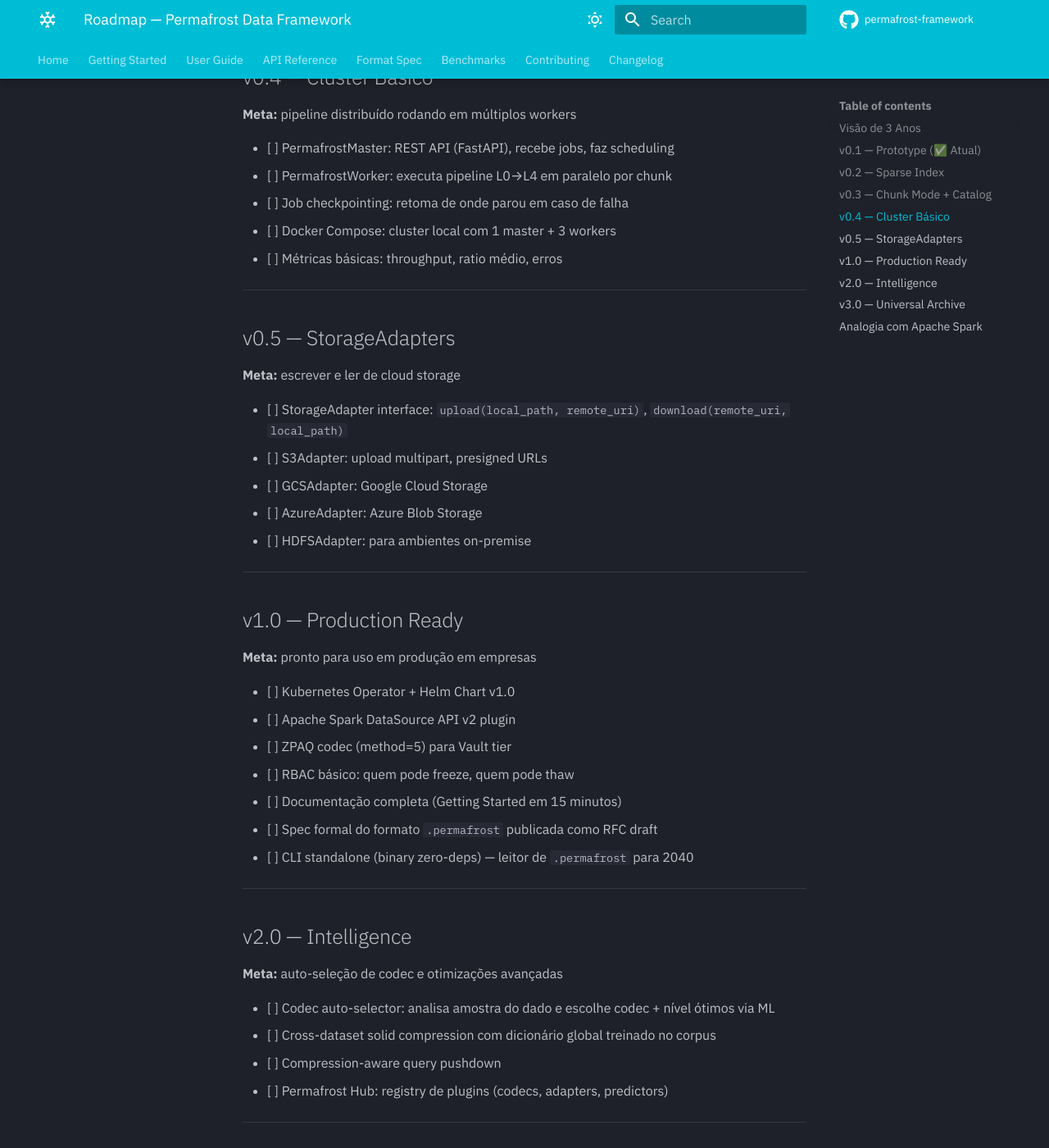
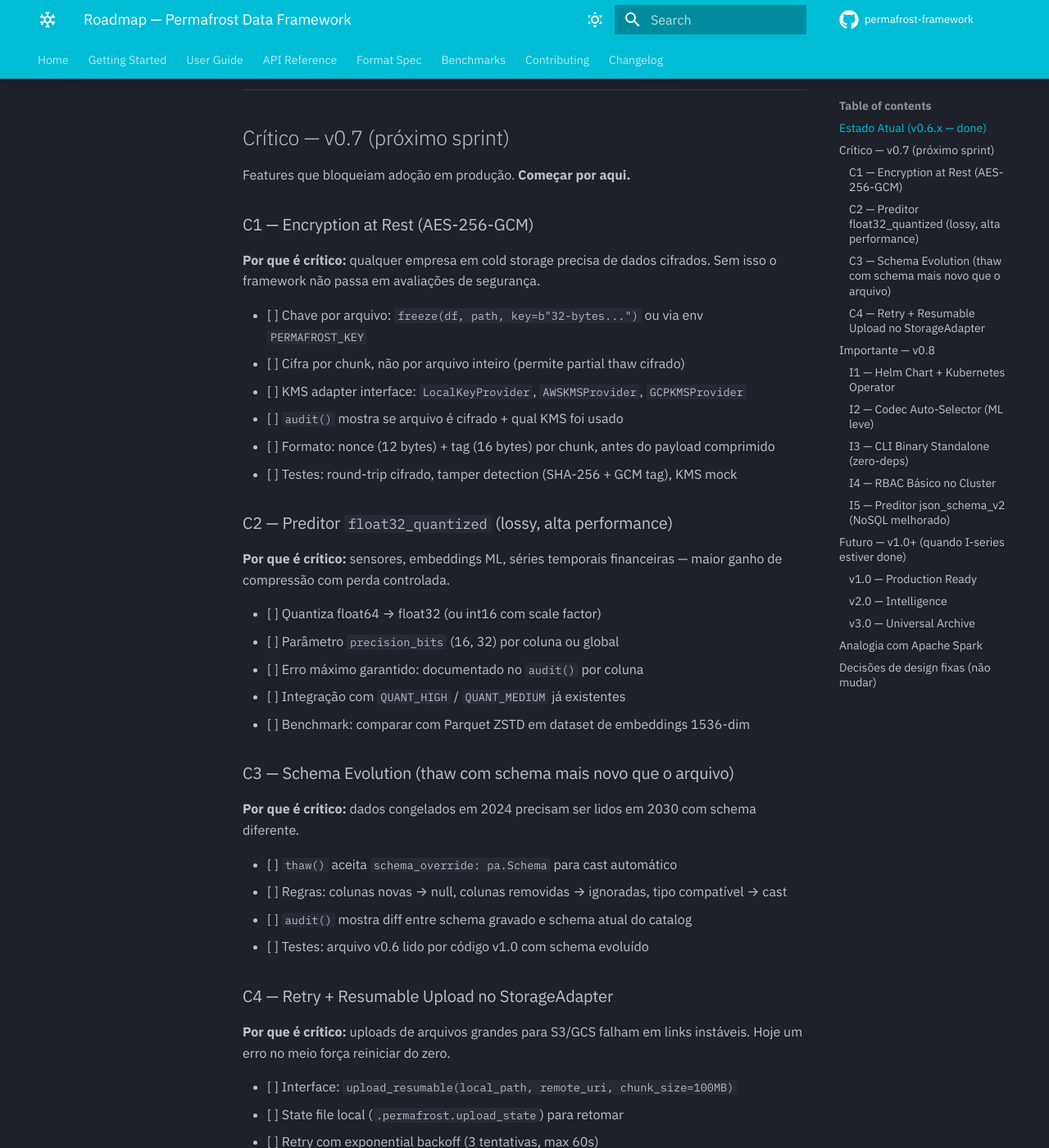
Before and after one commit to caua-ferreira/permafrost-framework, an MkDocs documentation site: the page built from docs/ROADMAP.md, in a window 1280 px wide and 1400 px high, scrolled down 1295 px. Shown: the whole window at 82% size. Built offline with MkDocs 1.6.1 and Material for MkDocs 9.7.7, drawn with Linux system fonts in a browser that asks for light colours; comment, search, counter and statistics services are not loaded; the version menu is left out; some of the changed text lies outside the part shown.

Commit message:
feat(crypto): AES-256-GCM encryption at rest (C1 — v0.7)
- Novo módulo permafrost/crypto.py: KeyProvider (ABC), LocalKeyProvider,
  resolve_key(), encrypt_chunk(), decrypt_chunk() com AES-256-GCM
- freeze() e thaw() aceitam key= (bytes, bytearray ou KeyProvider)
- freeze_stream(), thaw_iter() e freeze_file() também suportam key=
- FLAG_ENCRYPTED (0x20) no header; campos enc_kms + key_id embutidos
- audit() expõe encrypted, kms e key_id sem descomprimir
- Chave via env var PERMAFROST_KEY (hex 64 chars ou 32 bytes raw)
- 32 novos testes cobrindo round-trip, tamper detection, env var,
  partial thaw cifrado, thaw sem chave — erro claro
- cryptography>=41.0.0 adicionada às dependências
- ROADMAP.md reescrito com estado atual e features C1-C4 e I1-I5

```diff
--- a/docs/ROADMAP.md
+++ b/docs/ROADMAP.md
@@ -1,121 +1,169 @@
 # Roadmap — Permafrost Data Framework
 
-## Visão de 3 Anos
-
-O Permafrost segue a mesma estratégia que tornou o Apache Spark sustentável:
-documentação de qualidade, governança transparente, ecossistema de plugins e comunidade ativa.
+> **Versão atual:** 0.6.4 — branch `main`
+> **Última atualização:** 2026-05-15
 
 ---
 
-## v0.1 — Prototype (✅ Atual)
+## Estado Atual (v0.6.x — done)
 
-**Entregues:**
-- [x] Formato `.permafrost` com magic bytes, SHA-256 duplo, schema Arrow embutido
-- [x] 5 preditores colunares: delta_zigzag, lag1_zigzag, ts_delta_s, category_u8, raw_text
-- [x] Codecs: Zstd L19 + LZMA2 extreme
-- [x] Quant levels: lossless, high, medium
-- [x] `freeze()` + `thaw()` + `audit()` funcionando em Python
-- [x] Bit-rot detection antes de qualquer decompressão
-- [x] Benchmarks completos: 80k linhas × 18 colunas, projeção 10 GB
-- [x] Estudo completo de algoritmos (Zstd, LZMA2, Brotli, ZPAQ, Parquet)
+Tudo abaixo está implementado, testado e publicado no PyPI.
+
+| Componente | Status | Detalhe |
+|---|---|---|
+| Formato `.permafrost` | ✅ | Magic bytes, SHA-256 por chunk, schema Arrow embutido, footer sparse index |
+| Preditores colunares | ✅ | delta_zigzag, lag1_zigzag, ts_delta_s, category_u8, raw_text |
+| Codecs | ✅ | Zstd L19, LZMA2 extreme, ZPAQ basic |
+| Quant levels | ✅ | NONE, HIGH, MEDIUM, LOW |
+| `freeze()` / `thaw()` / `audit()` | ✅ | API pública estável |
+| Bit-rot detection | ✅ | SHA-256 verificado antes de qualquer decompress |
+| Sparse index + partial thaw | ✅ | `thaw(path, filter={col: val})` lê só chunks relevantes |
+| Chunk mode (streaming) | ✅ | `freeze_file()`, `freeze_stream()`, `thaw_iter()` |
+| PermafrostCatalog (DuckDB) | ✅ | Thread-safe, search por tags/período/schema |
+| StorageAdapters | ✅ | S3, GCS, Azure, Local — `freeze_to()` / `thaw_from()` |
+| Cluster (FastAPI) | ✅ | PermafrostMaster + PermafrostWorker + PermafrostClient |
+| Spark DataSource API v2 | ✅ | Plugin opcional (requer pyspark) |
+| CLI (`permafrost freeze/thaw/audit`) | ✅ | Typer + Rich |
+| Suite de testes | ✅ | 385 passed, 5 skipped — CI GitHub 3.10/3.11/3.12 |
+| Notebooks de exemplo | ✅ | 7 notebooks com outputs reais no repositório |
+| Dockerfiles | ✅ | Dockerfile.master + Dockerfile.worker |
+| PyPI | ✅ | `pip install permafrost-framework` |
+| Docker Hub | ✅ | CI publica em tags v* (secrets configurados) |
 
 ---
 
-## v0.2 — Sparse Index
+## Crítico — v0.7 (próximo sprint)
 
-**Meta:** thaw parcial sem descomprimir o arquivo inteiro
+Features que bloqueiam adoção em produção. **Começar por aqui.**
 
-- [ ] Índice esparso no final do arquivo (inspirado no Parquet footer)
-- [ ] Estrutura: `[n_entries:u32][partition_key][row_start:u64][byte_offset:u64]...`
-- [ ] `thaw(path, filter={'ano': 2022, 'regiao': 'Sul'})` — lê só os chunks necessários
-- [ ] `footer_offset` nos últimos 8 bytes — leitura de trás para frente
-- [ ] Testes: verificar que thaw de 1% dos dados não descomprime mais de 5% do arquivo
+### C1 — Encryption at Rest (AES-256-GCM)
+
+**Por que é crítico:** qualquer empresa em cold storage precisa de dados cifrados. Sem isso o framework não passa em avaliações de segurança.
+
+- [ ] Chave por arquivo: `freeze(df, path, key=b"32-bytes...")` ou via env `PERMAFROST_KEY`
+- [ ] Cifra por chunk, não por arquivo inteiro (permite partial thaw cifrado)
+- [ ] KMS adapter interface: `LocalKeyProvider`, `AWSKMSProvider`, `GCPKMSProvider`
+- [ ] `audit()` mostra se arquivo é cifrado + qual KMS foi usado
+- [ ] Formato: nonce (12 bytes) + tag (16 bytes) por chunk, antes do payload comprimido
+- [ ] Testes: round-trip cifrado, tamper detection (SHA-256 + GCM tag), KMS mock
+
+### C2 — Preditor `float32_quantized` (lossy, alta performance)
+
+**Por que é crítico:** sensores, embeddings ML, séries temporais financeiras — maior ganho de compressão com perda controlada.
+
+- [ ] Quantiza float64 → float32 (ou int16 com scale factor)
+- [ ] Parâmetro `precision_bits` (16, 32) por coluna ou global
+- [ ] Erro máximo garantido: documentado no `audit()` por coluna
+- [ ] Integração com `QUANT_HIGH` / `QUANT_MEDIUM` já existentes
+- [ ] Benchmark: comparar com Parquet ZSTD em dataset de embeddings 1536-dim
+
+### C3 — Schema Evolution (thaw com schema mais novo que o arquivo)
+
+**Por que é crítico:** dados congelados em 2024 precisam ser lidos em 2030 com schema diferente.
+
+- [ ] `thaw()` aceita `schema_override: pa.Schema` para cast automático
+- [ ] Regras: colunas novas → null, colunas removidas → ignoradas, tipo compatível → cast
+- [ ] `audit()` mostra diff entre schema gravado e schema atual do catalog
+- [ ] Testes: arquivo v0.6 lido por código v1.0 com schema evoluído
+
+### C4 — Retry + Resumable Upload no StorageAdapter
+
+**Por que é crítico:** uploads de arquivos grandes para S3/GCS falham em links instáveis. Hoje um erro no meio força reiniciar do zero.
+
+- [ ] Interface: `upload_resumable(local_path, remote_uri, chunk_size=100MB)`
+- [ ] State file local (`.permafrost.upload_state`) para retomar
+- [ ] Retry com exponential backoff (3 tentativas, max 60s)
+- [ ] Suporte: S3 multipart upload, GCS resumable upload, Azure block blob
 
 ---
 
-## v0.3 — Chunk Mode + Catalog
+## Importante — v0.8
 
-**Meta:** suporte a datasets grandes e catálogo de busca
+Qualidade de vida e ecossistema. Fazer depois do v0.7.
 
-- [ ] Divisão automática em chunks de 256 MB (configurável)
-- [ ] Cada chunk é um `.permafrost` independente com seu próprio SHA-256
-- [ ] PDS Manifest: arquivo JSON listando todos os chunks de um dataset
-- [ ] PermafrostCatalog (DuckDB local):
-  - Indexa todos os `.permafrost` por localização, schema, período, custo
-  - API: `catalog.search(schema_contains='preco', period_start='2020-01-01')`
-  - Estimativa de custo de storage por dataset
+### I1 — Helm Chart + Kubernetes Operator
+
+- [ ] `charts/permafrost/` com values.yaml configurável (replicas, resources, storage class)
+- [ ] CRD `PermafrostJob` — descreve um job de freeze como recurso Kubernetes
+- [ ] Operator reconcilia estado: cria workers, monitora, limpa após conclusão
+- [ ] Guia: deploy em GKE/EKS/AKS em menos de 10 minutos
+
+### I2 — Codec Auto-Selector (ML leve)
+
+- [ ] Analisa amostra de 1000 linhas do DataFrame e escolhe codec + nível ótimo
+- [ ] Modelo: decision tree treinada em benchmarks internos (sem dependência externa)
+- [ ] API: `freeze(df, path, codec="auto")` — padrão futuro
+- [ ] Benchmark: auto-selector bate seleção manual em >80% dos datasets de teste
+
+### I3 — CLI Binary Standalone (zero-deps)
+
+- [ ] Compilar com PyInstaller ou Nuitka: binário único `permafrost.exe` / `permafrost`
+- [ ] Funciona sem Python instalado — garantia de leitura em 2040
+- [ ] Publish: GitHub Releases + instalar via `curl | sh`
+- [ ] Tamanho alvo: < 15 MB
+
+### I4 — RBAC Básico no Cluster
+
+- [ ] JWT simples: token com claims `can_freeze`, `can_thaw`, `namespace`
+- [ ] Master valida token em todos os endpoints
+- [ ] `permafrost cluster add-user <name> --can-freeze --namespace prod`
+- [ ] Sem dependências externas (sem Keycloak, sem LDAP na v0.8)
+
+### I5 — Preditor `json_schema_v2` (NoSQL melhorado)
+
+- [ ] Detecta campos repetidos em JSONL e cria colunas virtuais
+- [ ] Compressão de chaves JSON por dicionário compartilhado por chunk
+- [ ] Benchmark em dumps MongoDB reais (target: 12× vs gzip puro)
 
 ---
 
-## v0.4 — Cluster Básico
+## Futuro — v1.0+ (quando I-series estiver done)
 
-**Meta:** pipeline distribuído rodando em múltiplos workers
+### v1.0 — Production Ready
 
-- [ ] PermafrostMaster: REST API (FastAPI), recebe jobs, faz scheduling
-- [ ] PermafrostWorker: executa pipeline L0→L4 em paralelo por chunk
-- [ ] Job checkpointing: retoma de onde parou em caso de falha
-- [ ] Docker Compose: cluster local com 1 master + 3 workers
-- [ ] Métricas básicas: throughput, ratio médio, erros
+- [ ] Spec formal `.permafrost` publicada como RFC draft no GitHub
+- [ ] Certificação de compatibilidade para storage vendors
+- [ ] `PermafrostContext` — API de alto nível unificando catalog + storage + cluster
+- [ ] Documentação completa (MkDocs Material, Getting Started em 15 min)
+- [ ] Python SDK estável com semantic versioning + deprecation policy
 
----
+### v2.0 — Intelligence
 
-## v0.5 — StorageAdapters
+- [ ] Cross-dataset solid compression (dicionário global treinado no corpus)
+- [ ] Compression-aware query pushdown (pushdown de filtros até o codec)
+- [ ] Permafrost Hub: registry de plugins (codecs, adapters, predictors)
+- [ ] Suporte a streaming em tempo real (Kafka → freeze incremental)
 
-**Meta:** escrever e ler de cloud storage
+### v3.0 — Universal Archive
 
-- [ ] StorageAdapter interface: `upload(local_path, remote_uri)`, `download(remote_uri, local_path)`
-- [ ] S3Adapter: upload multipart, presigned URLs
-- [ ] GCSAdapter: Google Cloud Storage
-- [ ] AzureAdapter: Azure Blob Storage
-- [ ] HDFSAdapter: para ambientes on-premise
-
----
-
-## v1.0 — Production Ready
-
-**Meta:** pronto para uso em produção em empresas
-
-- [ ] Kubernetes Operator + Helm Chart v1.0
-- [ ] Apache Spark DataSource API v2 plugin
-- [ ] ZPAQ codec (method=5) para Vault tier
-- [ ] RBAC básico: quem pode freeze, quem pode thaw
-- [ ] Documentação completa (Getting Started em 15 minutos)
-- [ ] Spec formal do formato `.permafrost` publicada como RFC draft
-- [ ] CLI standalone (binary zero-deps) — leitor de `.permafrost` para 2040
-
----
-
-## v2.0 — Intelligence
-
-**Meta:** auto-seleção de codec e otimizações avançadas
-
-- [ ] Codec auto-selector: analisa amostra do dado e escolhe codec + nível ótimos via ML
-- [ ] Cross-dataset solid compression com dicionário global treinado no corpus
-- [ ] Compression-aware query pushdown
-- [ ] Permafrost Hub: registry de plugins (codecs, adapters, predictors)
-
----
-
-## v3.0 — Universal Archive
-
-**Meta:** interoperabilidade universal
-
-- [ ] Format bridge: importar dados de tar, ZIP, WARC, ORC
-- [ ] API de busca full-text dentro de dados congelados (sem thaw completo)
-- [ ] Edge compression nodes: nós leves para freeze próximo à fonte de dados
-- [ ] Certification Program: vendors de storage podem obter certificação de compatibilidade
+- [ ] Format bridge: importar tar, ZIP, WARC, ORC, Avro
+- [ ] Full-text search dentro de dados congelados (sem thaw completo)
+- [ ] Edge compression nodes: freeze próximo à fonte (IoT, edge computing)
+- [ ] SDK para outras linguagens: Rust (core), Go (CLI), Java (Spark nativo)
 
 ---
 
 ## Analogia com Apache Spark
 
-| Spark | Permafrost |
-|---|---|
-| SparkContext | PermafrostContext |
-| RDD / DataFrame | Permafrost Dataset (.permafrost) |
-| Spark Master | PermafrostMaster |
-| Spark Executor | PermafrostWorker |
-| Catalyst Optimizer | Codec Auto-Selector (v2.0) |
-| Spark SQL | Thaw Query API + filtros |
-| DataSource API v2 | StorageAdapter Plugin API |
-| spark-submit | `permafrost freeze / thaw` CLI |
+| Spark | Permafrost | Status |
+|---|---|---|
+| SparkContext | PermafrostContext | v1.0 |
+| RDD / DataFrame | `.permafrost` Dataset | ✅ |
+| Spark Master | PermafrostMaster | ✅ |
+| Spark Executor | PermafrostWorker | ✅ |
+| Catalyst Optimizer | Codec Auto-Selector | v0.8 |
+| Spark SQL | Thaw Query + filtros | ✅ parcial |
+| DataSource API v2 | StorageAdapter Plugin API | ✅ |
+| spark-submit | `permafrost freeze/thaw` CLI | ✅ |
+| Spark Security | Encryption + RBAC | v0.7 / v0.8 |
+| Kubernetes Operator | Helm Chart + CRD | v0.8 |
+
+---
+
+## Decisões de design fixas (não mudar)
+
+- **Formato self-contained:** cada `.permafrost` deve ser legível sem catálogo externo
+- **Bit-rot first:** SHA-256 verificado ANTES de qualquer I/O de decompress
+- **Chunk independência:** cada chunk é um arquivo válido — falha em um não quebra os outros
+- **Zero lock-in de cloud:** StorageAdapter é interface — trocar S3 por GCS não muda código do usuário
+- **Leitura em 2040:** CLI binary standalone é requisito de v1.0, não opcional
--- a/pyproject.toml
+++ b/pyproject.toml
@@ -24,6 +24,7 @@
     "zstandard>=0.21.0", "duckdb>=0.9.0",
     "typer>=0.9.0", "rich>=13.0.0",
     "fastapi>=0.100.0", "uvicorn>=0.23.0", "httpx>=0.24.0",
+    "cryptography>=41.0.0",
 ]
 
 [project.optional-dependencies]
--- a/src/permafrost/__init__.py
+++ b/src/permafrost/__init__.py
@@ -64,6 +64,9 @@
     thaw_iter,
 )
 
+# ── Encryption ────────────────────────────────────────────────────────────────
+from permafrost.crypto import KeyProvider, LocalKeyProvider
+
 # ── Catalog (DuckDB index) ────────────────────────────────────────────────────
 from permafrost.catalog import PermafrostCatalog
 
@@ -105,6 +108,8 @@
     "storage_from_uri", "parse_uri", "freeze_to", "thaw_from", "audit_remote",
     # Cluster
     "PermafrostMaster", "PermafrostWorker", "PermafrostClient",
+    # Encryption
+    "KeyProvider", "LocalKeyProvider",
 ]
 # ── Spark DataSource API v2 ───────────────────────────────────────────────────
 try:
```
Also changed, not shown: 4 other files.
